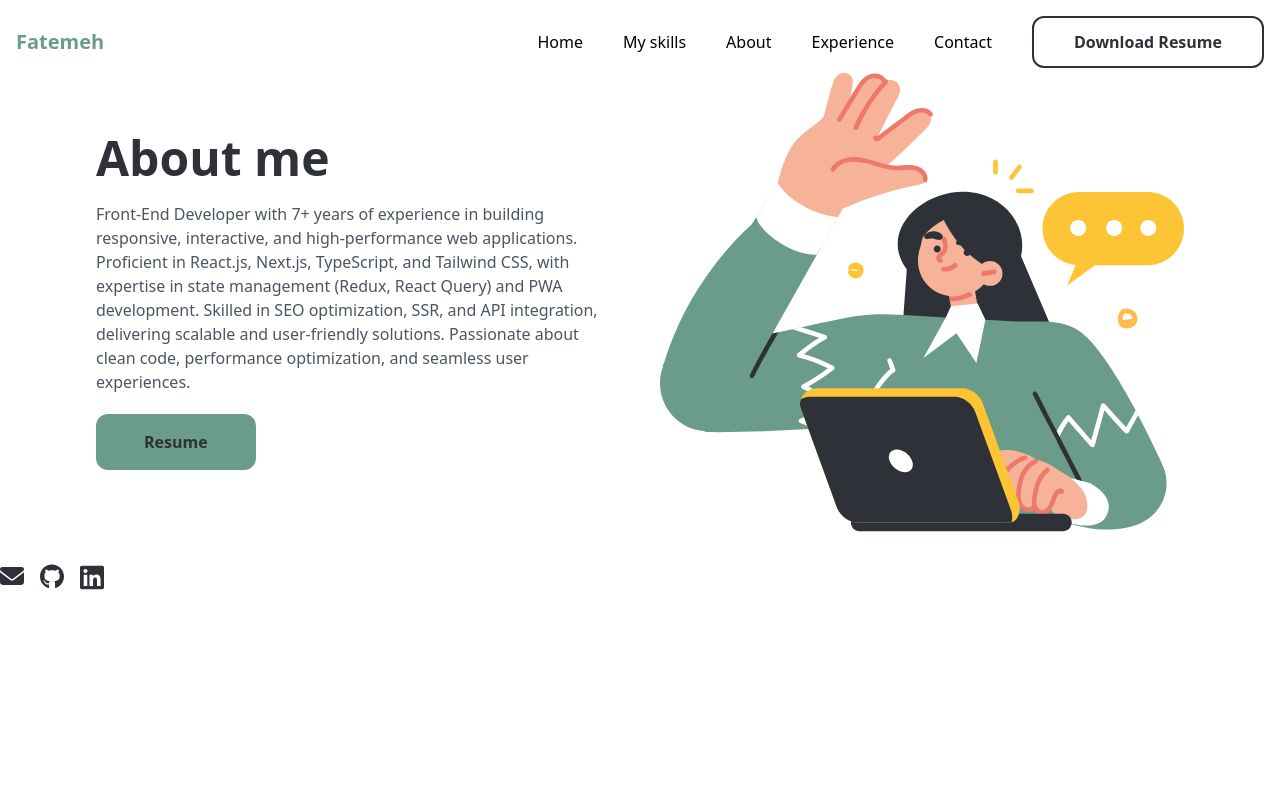
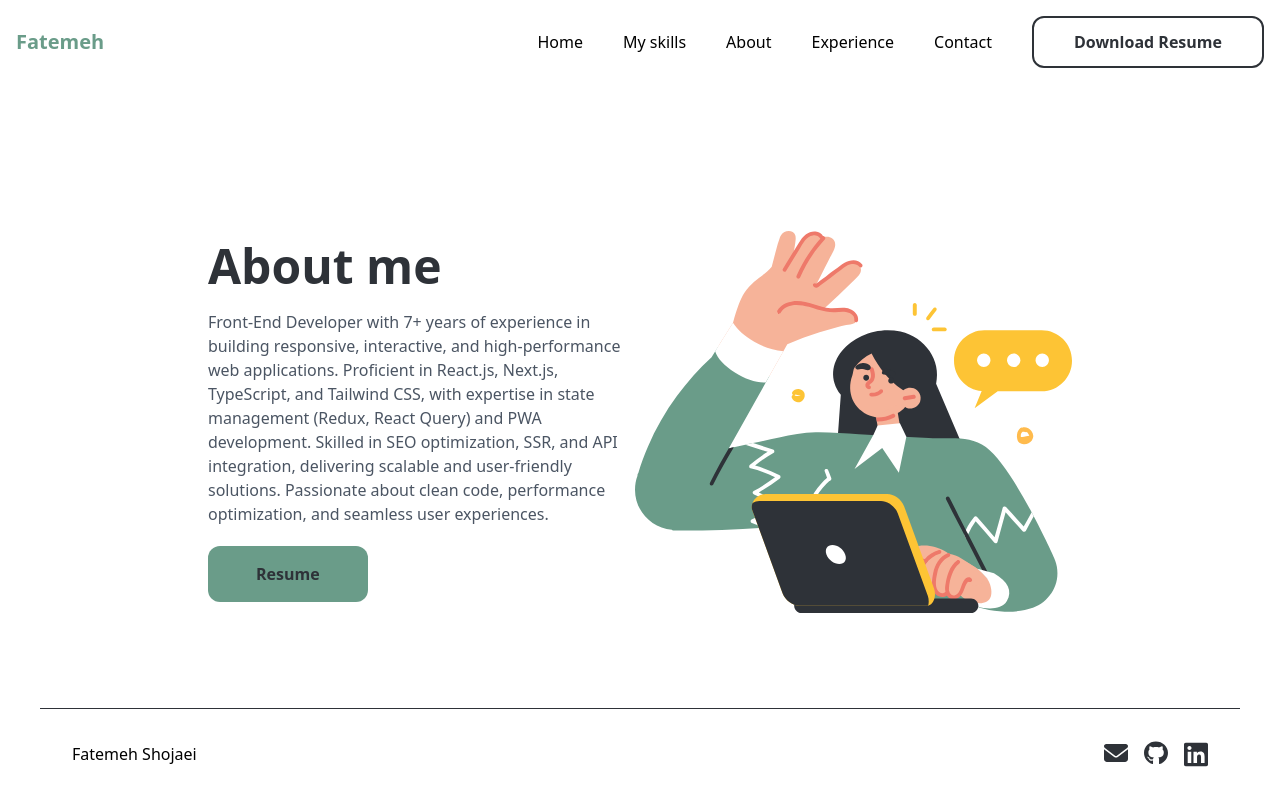
Before and after one commit to fatemeShj/portfolio-front, a Next.js app: page /about in a window 1280 px wide. Built offline with nearby package versions, Linux system fonts and the light colour scheme.

Commit message:
fix: fix get in touch

```diff
--- a/src/app/Footer.tsx
+++ b/src/app/Footer.tsx
@@ -27,6 +27,8 @@ const Footer = () => {
   ];
 
   return (
+    <div className="flex justify-between items-center p-8 border-t border-secondary mx-10 z-50">
+      <div>Fatemeh Shojaei</div>
       <div className="flex space-x-4">
         {socials.map((social) => (
           <Link
@@ -39,6 +41,7 @@ const Footer = () => {
           </Link>
         ))}
       </div>
+    </div>
   );
 };
 
--- a/src/app/about/page.tsx
+++ b/src/app/about/page.tsx
@@ -3,8 +3,8 @@ import Button from "@/components/Button";
 import about from "@/public/about.svg";
 export default function About() {
   return (
-    <div className="flex flex-col md:flex-row justify-between items-center mx-4 md:mx-24">
-      <div className="mt-10 space-y-5">
+    <div className="flex flex-col md:flex-row justify-between items-center mx-6 md:mx-52">
+      <div className="mt-10 md:mt-40 space-y-5">
         <div className="text-secondary text-5xl font-bold">About me</div>
         <p className="text-gray-600 mt-4 max-w-lg">
           {`Front-End Developer with 7+ years of experience in building responsive, interactive, and high-performance web
@@ -15,7 +15,7 @@ experiences.`}
         </p>
         <Button isPrimary>Resume</Button>
       </div>
-      <div className="mt-10">
+      <div className="mt-10 md:mt-40">
         <Image
           src={about}
           alt="main"
--- a/src/app/contact/page.tsx
+++ b/src/app/contact/page.tsx
@@ -30,8 +30,11 @@ export default function Contact() {
     console.log("response=>", response);
   };
   return (
-    <div className="flex flex-col min-h-screen">
-      <div>get In Touch</div>
+    <div className="flex flex-col  ">
+      <div className="flex flex-col mt-10 md:mt-40  justify-between w-full">
+        <div className="text-secondary text-5xl font-bold text-center mb-4">
+          Get in Touch
+        </div>
         <div className="flex-grow flex items-center justify-center">
           <div className="p-6 w-full max-w-md">
             <form onSubmit={handleSubmit} className="space-y-4">
@@ -69,8 +72,9 @@ export default function Contact() {
             </form>
           </div>
         </div>
+      </div>
 
-      <div className="">
+      <div className="absolute bottom-0 left-0 w-full">
         <Image
           src={footer}
           width={500}
--- a/src/app/layout.tsx
+++ b/src/app/layout.tsx
@@ -26,11 +26,9 @@ export default function RootLayout({
 }>) {
   return (
     <html lang="en">
-      <body
-      // className={`${geistSans.variable} ${geistMono.variable} antialiased`}
-      >
+      <body className="flex flex-col min-h-screen">
         <Navbar />
-        {children}
+        <main className="flex-grow">{children}</main>
         <Footer />
       </body>
     </html>
--- a/src/app/page.tsx
+++ b/src/app/page.tsx
@@ -1,12 +1,13 @@
 import Image from "next/image";
 import mainImage from "@/public/main.svg";
 import Button from "@/components/Button";
+import Link from "next/link";
 
 export default function Home() {
   return (
-    <div className="max-w-4xl w-full px-6 md:px-12">
-      <div className="relative z-10 text-gray-900 mt-28">
-        <p className="text-primary uppercase font-semibold">
+    <div className="mx-6 md:mx-52">
+      <div className="relative z-10 text-gray-900 mt-10 md:mt-40">
+        <p className="text-primary uppercase font-semibold text-2xl">
           FRONT-END DEVELOPER
         </p>
         <h2 className="text-5xl font-bold mt-2">
@@ -20,13 +21,15 @@ export default function Home() {
           Let’s build something amazing together!`}
         </p>
         <div className="mt-6 flex space-x-4">
-          <Button isPrimary>Experiences</Button>
+          <Link href="/experience">
+            <Button isPrimary>Experiences</Button>
+          </Link>
           <Button isSecondary>LinkedIn</Button>
         </div>
       </div>
 
-      <div className="absolute top-0 right-0 w-1/2 z-0">
-        <Image src={mainImage} alt="main" />
+      <div className="absolute top-0 right-0 z-0">
+        <Image src={mainImage} alt="main" className="w-auto h-auto" />
       </div>
     </div>
   );
```
Lines whose indentation alone changed are shown as unchanged.
